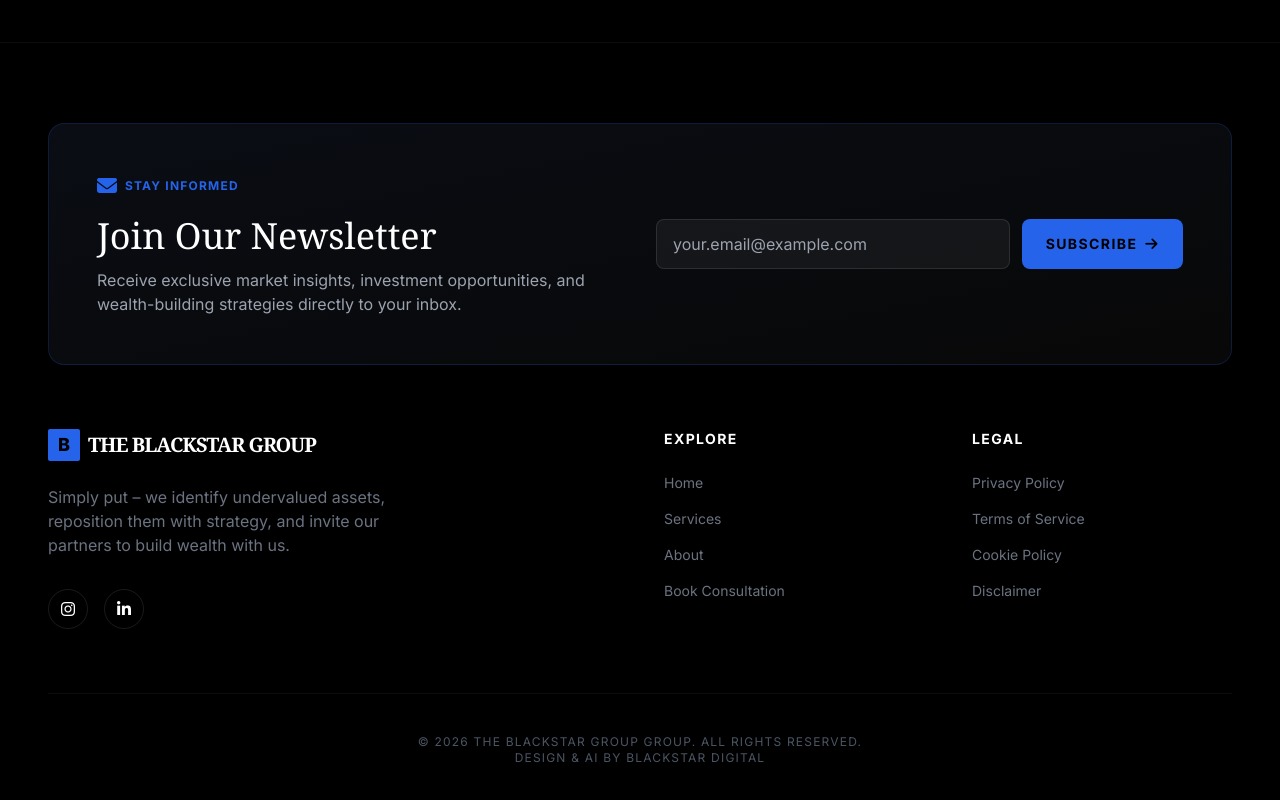
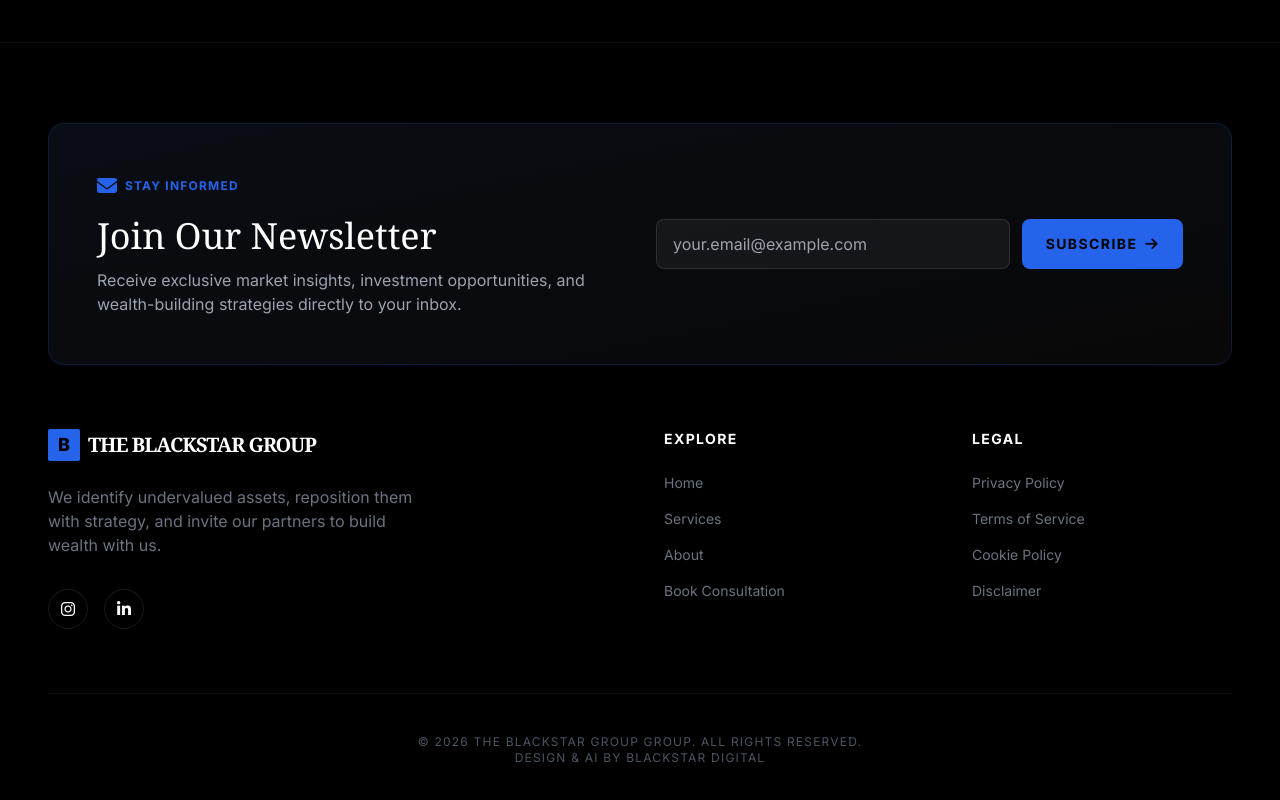
Before and after one commit to harvfi/real-estate, a React (Vite) app: page / in a window 1280 px wide. Shown: the part 3706-4506 px from the top of the page. Built offline with nearby package versions, Linux system fonts and the light colour scheme.

Commit message:
Remove 'Simply put' from footer tagline

```diff
--- a/components/Footer.tsx
+++ b/components/Footer.tsx
@@ -90,7 +90,7 @@ const Footer: React.FC = () => {
               <span className="text-xl font-serif font-bold tracking-tighter">THE BLACKSTAR GROUP</span>
             </div>
             <p className="text-gray-500 max-w-sm mb-8">
-              Simply put – we identify undervalued assets, reposition them with strategy, and invite our partners to build wealth with us.
+              We identify undervalued assets, reposition them with strategy, and invite our partners to build wealth with us.
             </p>
             <div className="flex space-x-4">
               <a href="https://www.instagram.com/theblackstargrp/" target="_blank" rel="noopener noreferrer" className="w-10 h-10 border border-white/10 flex items-center justify-center rounded-full hover:bg-blue-600 hover:text-black transition-all">
```
